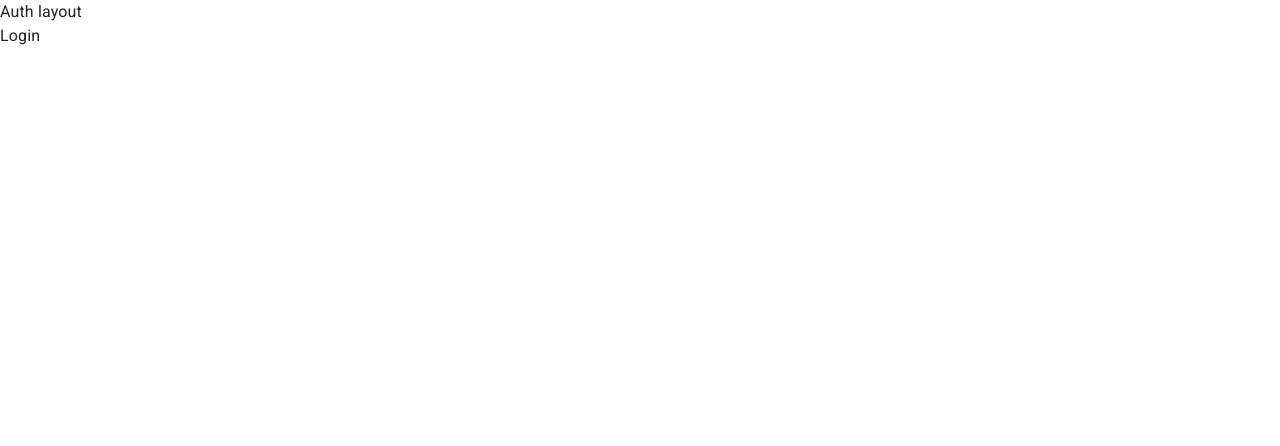
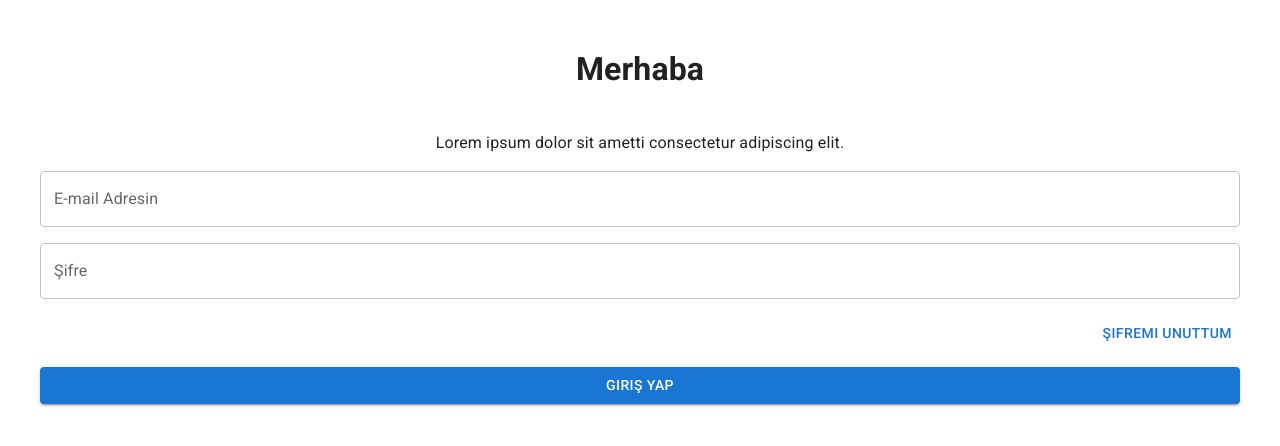
Before and after one commit to sabasayer/auth-example, a Next.js app: page /auth/login in a window 1280 px wide. Shown: the top 446 px of the page. Built offline with nearby package versions, Linux system fonts and the light colour scheme.

Commit message:
feat: auth process

```diff
--- a/components/auth-layout.tsx
+++ b/components/auth-layout.tsx
@@ -1,11 +1,23 @@
+import { Alert, Box, Snackbar, Stack } from "@mui/material";
+import { useRouter } from "next/router";
 import { LayoutProps } from "../types/layout";
 
-const AuthLayout:React.FC<LayoutProps> = ({children}) => {
-    return  <div>
-                Auth layout
-                {children}
-            </div>
-}
+const AuthLayout: React.FC<LayoutProps> = ({ children }) => {
+  const router = useRouter();
+  const error = !!router.query?.error;
 
+  return (
+    <Box p={3}>
+      <Snackbar open={error}>
+        <Alert severity="error">Lütfen Giriş Yapınız</Alert>
+      </Snackbar>
+      <Stack alignItems="center">
+        <h1>Merhaba</h1>
+        <p>Lorem ipsum dolor sit ametti consectetur adipiscing elit.</p>
+      </Stack>
+      {children}
+    </Box>
+  );
+};
 
 export default AuthLayout;
--- /dev/null
+++ b/hooks/use-auth-form.ts
@@ -0,0 +1,23 @@
+import { useState } from "react";
+
+export const useAuthForm = <T>(initialValue: T) => {
+  const [value, setValue] = useState<T>(initialValue);
+
+  const handleOnChange = (
+    event: React.ChangeEvent<HTMLInputElement | HTMLTextAreaElement>,
+    key: keyof T
+  ) => {
+    setValue({
+      ...value,
+      [key]: event.target.value ?? "",
+    });
+  };
+
+  const getFieldValue = (key: keyof T) => value[key];
+
+  return {
+    value,
+    getFieldValue,
+    handleOnChange,
+  };
+};
--- a/pages/auth/login.tsx
+++ b/pages/auth/login.tsx
@@ -1,17 +1,70 @@
-import { ReactElement } from "react";
+import { TextField, Button, Stack, Alert } from "@mui/material";
+import React, { FormEvent, ReactElement, useState } from "react";
 import AuthLayout from "../../components/auth-layout";
+import { useAuth } from "../../hooks/use-auth";
+import { useAuthForm } from "../../hooks/use-auth-form";
+import { LoginModel } from "../../types/auth";
 import { NextPageWithLayout } from "../../types/layout";
+import { CheckCircleOutline, HourglassEmpty } from "@mui/icons-material";
+import Router from "next/router";
 
-const Login:NextPageWithLayout  = () => {
-    return <div>Login</div>
-}
+const Login: NextPageWithLayout = () => {
+  const [loading, setLoading] = useState(false);
+  const { value, getFieldValue, handleOnChange } = useAuthForm<LoginModel>({
+    email: "",
+    password: "",
+  });
+  const { login } = useAuth();
+
+  const onSubmit = async (event: FormEvent) => {
+    if (loading) return;
+
+    event.preventDefault();
+    setLoading(true);
+    await login(value);
+    setLoading(false);
+    Router.push("/panel?loggedIn=1");
+  };
+
+  return (
+    <Stack
+      component="form"
+      autoComplete="off"
+      spacing={2}
+      px={2}
+      onSubmit={onSubmit}
+    >
+      <TextField
+        label="E-mail Adresin"
+        disabled={loading}
+        value={getFieldValue("email")}
+        onChange={(ev) => handleOnChange(ev, "email")}
+      />
+      <TextField
+        label="Şifre"
+        type="password"
+        disabled={loading}
+        value={getFieldValue("password")}
+        onChange={(ev) => handleOnChange(ev, "password")}
+      />
+      <Stack alignItems="end">
+        <Button variant="text">Şifremi Unuttum</Button>
+      </Stack>
+      <Button
+        color="primary"
+        disabled={loading}
+        variant="contained"
+        type="submit"
+      >
+        Giriş Yap
+        {loading && <HourglassEmpty />}
+      </Button>
+    </Stack>
+  );
+};
 
 Login.getLayout = function getLayout(page: ReactElement) {
-    return (
-      <AuthLayout>
-        {page}
-      </AuthLayout>
-    )
-  }
+  return <AuthLayout>{page}</AuthLayout>;
+};
 
 export default Login;
--- a/styles/globals.css
+++ b/styles/globals.css
@@ -14,13 +14,3 @@ a {
 * {
   box-sizing: border-box;
 }
-
-@media (prefers-color-scheme: dark) {
-  html {
-    color-scheme: dark;
-  }
-  body {
-    color: white;
-    background: black;
-  }
-}
```
Also changed, not shown: components/panel-layout.tsx (+22 -14 lines), pages/index.tsx (+14 -14 lines), pages/panel.tsx (+22 -9 lines), styles/Home.module.css (+0 -111 lines), styles/Auth.module.css (added).
